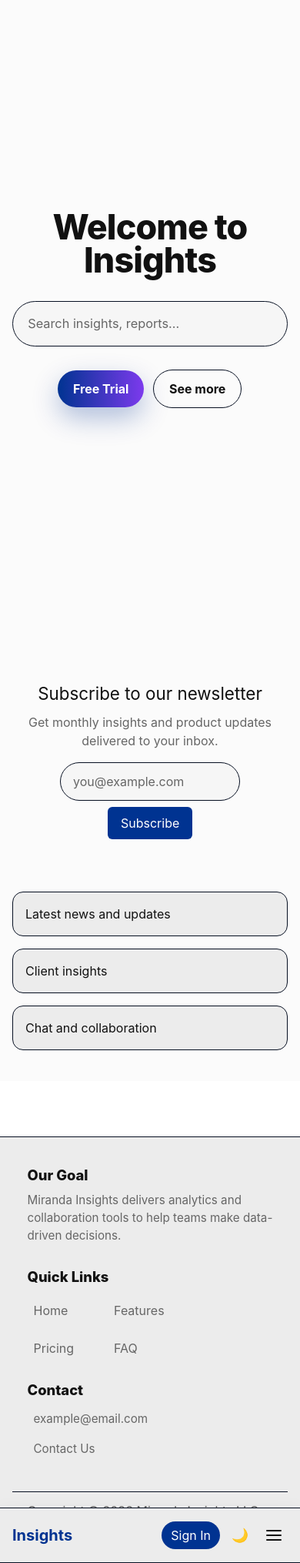
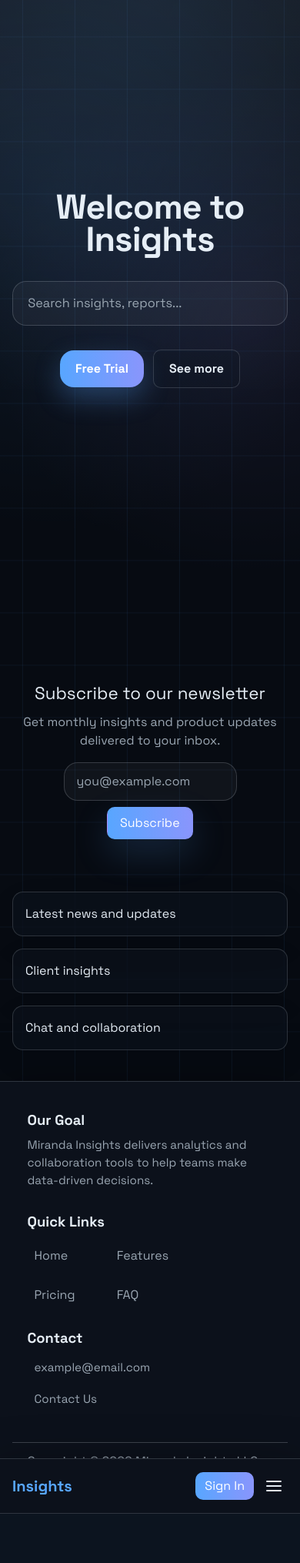
Before and after one commit to isaiaha09/miranda_insights, a Django app: page / in a window 390 px wide. Shown: the whole page at 77% size. After the commit the page ends 1966 px from the top, so only its background shows below. Run offline with Django 5.2, Linux system fonts and the light colour scheme.

Commit message:
got rid of the light mode/kept only dark mode; added dynamic animation background to look more techy; attempt to fix up mobile version. Slightly better...

```diff
--- a/current_website/static/css/style.css
+++ b/current_website/static/css/style.css
@@ -1,46 +1,34 @@
 /* Basic layout and simple nav/footer styles */
 :root {
-    /* Light mode defaults */
-    --bg: #ffffff;
-    --text: #111111;
-    --accent: #003391;
-    --muted: #666666;
-    --card-bg: #ececec;
-    --hero-start: #fbfbfb;
-    --hero-end: #fbfbfb;
-    --footer-bg: #ececec;
+    /* Dark theme defaults */
+    --bg: #070b12;
+    --text: #e6eef6;
+    --accent: #58a6ff;
+    --accent-2: #a78bfa;
+    --muted: #9aa6b2;
+    --card-bg: rgba(12, 17, 27, 0.72);
+    --hero-start: #070b12;
+    --hero-end: #070b12;
+    --footer-bg: #0c111b;
+    --chrome-bg: #0c111b;
 
-    --surface: #f6f6f6;
-    --border: #071022;
-    --border-soft: #071022;
-    --input-bg: rgba(0, 0, 0, 0.02);
-    --input-border: #071022;
-    --ring: rgba(0, 51, 145, 0.35);
+    --surface: rgba(14, 20, 33, 0.72);
+    --border: rgba(230, 238, 246, 0.16);
+    --border-soft: rgba(230, 238, 246, 0.10);
+    --input-bg: rgba(255, 255, 255, 0.04);
+    --input-border: rgba(230, 238, 246, 0.18);
+    --ring: rgba(88, 166, 255, 0.22);
 
-    --nav-shadow: 0 8px 28px rgba(17, 17, 17, 0.08);
+    --divider: rgba(230, 238, 246, 0.22);
+
+    --radius-sm: 10px;
+    --radius-md: 14px;
+    --radius-lg: 18px;
+
+    --nav-shadow: 0 20px 64px rgba(0, 0, 0, 0.55);
+    --footer-shadow: 0 20px 64px rgba(0, 0, 0, 0.55);
 
     --header-height: 4.5rem;
-}
-
-/* Dark mode overrides */
-body.dark-mode {
-    --bg: #0f1720;
-    --text: #e6eef6;
-    --accent: #58a6ff;
-    --muted: #9aa6b2;
-    --card-bg: #071022;
-    --hero-start: #08121a;
-    --hero-end: #08121a;
-    --footer-bg: #071022;
-
-    --surface: #0b1320;
-    --border: #ffffff;
-    --border-soft: #ffffff;
-    --input-bg: rgba(255, 255, 255, 0.04);
-    --input-border: #ffffff;
-    --ring: rgba(88, 166, 255, 0.35);
-
-    --nav-shadow: 0 10px 34px rgba(0, 0, 0, 0.55);
 }
 
 /* Global defaults */
@@ -54,9 +42,12 @@ html,
 body {
     height: 100%;
     margin: 0;
-    font-family: -apple-system, BlinkMacSystemFont, "Segoe UI", Roboto, Helvetica, Arial, sans-serif;
+    font-family: "Space Grotesk", ui-sans-serif, system-ui, -apple-system, "Segoe UI Variable", "Segoe UI", Roboto, "Helvetica Neue", Arial, sans-serif;
     background: var(--bg);
     color: var(--text);
+    -webkit-font-smoothing: antialiased;
+    -moz-osx-font-smoothing: grayscale;
+    text-rendering: optimizeLegibility;
 }
 
 body {
@@ -106,10 +97,21 @@ body.landing .site-header {
     padding: 0.95rem 1rem;
     border-top: 1px solid var(--border);
     border-bottom: 1px solid var(--border);
-    background: var(--footer-bg);
+    background: var(--chrome-bg);
     min-height: var(--header-height);
     transition: background-color 180ms ease, border-color 180ms ease;
     box-shadow: var(--nav-shadow);
+    backdrop-filter: blur(14px) saturate(1.05);
+}
+
+/* Reduce expensive effects while actively scrolling for smoother motion */
+body.is-scrolling .nav,
+body.is-scrolling .site-footer {
+    backdrop-filter: none;
+}
+
+body.is-scrolling .hero-block::before {
+    animation-play-state: paused;
 }
 
 .nav-overlay {
@@ -172,17 +194,20 @@ input:focus-visible {
 }
 
 .nav-right .signin {
-    background: var(--accent);
+    background: linear-gradient(90deg, var(--accent), var(--accent-2));
+    background-size: 160% 160%;
+    background-position: 0% 50%;
     color: #fff;
     padding: 0.4rem 0.75rem;
-    border-radius: 20px;
+    border-radius: var(--radius-sm);
     text-decoration: none;
     margin-left: 0;
-    transition: transform 160ms ease, filter 160ms ease;
+    transition: transform 160ms ease, filter 160ms ease, background-position 560ms ease;
 }
 
 .nav-right .signin:hover {
     filter: brightness(1.06);
+    background-position: 100% 50%;
     transform: translateY(-1px);
 }
 
@@ -190,8 +215,7 @@ input:focus-visible {
     transform: translateY(0);
 }
 
-.nav-hamburger,
-.theme-toggle {
+.nav-hamburger {
     display: inline-flex;
     align-items: center;
     justify-content: center;
@@ -199,7 +223,7 @@ input:focus-visible {
     height: 2.25rem;
     font-size: 1.1rem;
     line-height: 1;
-    border-radius: 10px;
+    border-radius: var(--radius-sm);
     background: transparent;
     border: 1px solid transparent;
     color: var(--text);
@@ -305,7 +328,7 @@ input:focus-visible {
     padding: .5rem 1rem;
     background: var(--accent);
     color: #fff;
-    border-radius: 6px;
+    border-radius: var(--radius-sm);
     text-decoration: none
     ;
     transition: transform 160ms ease, filter 160ms ease, box-shadow 160ms ease;
@@ -323,9 +346,17 @@ input:focus-visible {
 
 .btn-primary {
     display: inline-block;
-    background: var(--accent);
+    background: linear-gradient(90deg, var(--accent), var(--accent-2));
+    background-size: 160% 160%;
+    background-position: 0% 50%;
     color: #fff;
     border: 1px solid transparent;
+    box-shadow: 0 18px 46px color-mix(in srgb, var(--accent) 18%, transparent);
+    transition: transform 160ms ease, filter 160ms ease, box-shadow 160ms ease, background-position 560ms ease;
+}
+
+.btn-primary:hover {
+    background-position: 100% 50%;
 }
 
 .btn-primary:hover {
@@ -335,8 +366,8 @@ input:focus-visible {
 .btn-ghost {
     display: inline-block;
     padding: .6rem 1rem;
-    border-radius: 999px;
-    background: transparent;
+    border-radius: var(--radius-sm);
+    background: color-mix(in srgb, var(--surface) 35%, transparent);
     border: 1px solid var(--border);
     color: var(--text);
     text-decoration: none;
@@ -345,20 +376,24 @@ input:focus-visible {
 
 .btn-ghost:hover {
     background: var(--surface);
+    border-color: var(--border-soft);
 }
 
 /* Cards */
 .card {
     padding: 1rem;
     border: 1px solid var(--border);
-    border-radius: 6px;
+    border-radius: var(--radius-md);
     background: var(--card-bg);
-    transition: transform 180ms ease, border-color 180ms ease, background-color 180ms ease;
+    box-shadow: 0 14px 44px rgba(2, 6, 23, 0.06);
+    transition: transform 180ms ease, border-color 180ms ease, background-color 180ms ease, box-shadow 180ms ease;
     will-change: transform;
 }
 
 .card:hover {
     transform: translateY(-2px);
+    border-color: color-mix(in srgb, var(--accent) 22%, var(--border));
+    box-shadow: 0 18px 54px rgba(2, 6, 23, 0.10);
 }
 
 /* Landing hero styles */
@@ -366,6 +401,57 @@ input:focus-visible {
     width: 100%;
     background: linear-gradient(180deg, var(--hero-start) 0%, var(--hero-end) 100%);
     color: var(--text);
+    position: relative;
+    overflow: hidden;
+}
+
+.hero-block::before,
+.hero-block::after {
+    z-index: 0;
+}
+
+.hero-block > * {
+    position: relative;
+    z-index: 1;
+}
+
+/* Landing: subtle techy grid + glow */
+.hero-block::before {
+    content: "";
+    position: absolute;
+    inset: -2px;
+    pointer-events: none;
+    opacity: 0.55;
+    background-image:
+        linear-gradient(to right, color-mix(in srgb, var(--accent) 14%, transparent) 1px, transparent 1px),
+        linear-gradient(to bottom, color-mix(in srgb, var(--accent) 12%, transparent) 1px, transparent 1px),
+        radial-gradient(800px circle at 18% 18%, color-mix(in srgb, var(--accent) 18%, transparent), transparent 55%),
+        radial-gradient(640px circle at 82% 30%, color-mix(in srgb, var(--accent-2) 14%, transparent), transparent 52%);
+    background-size: 68px 68px, 68px 68px, auto, auto;
+    background-position: 0 0, 0 0, 0 0, 0 0;
+    animation: grid-pan 22s linear infinite;
+    filter: saturate(1.1);
+}
+
+.hero-block::after {
+    content: "";
+    position: absolute;
+    inset: 0;
+    pointer-events: none;
+    background:
+        linear-gradient(180deg, rgba(255, 255, 255, 0.06), transparent 40%),
+        radial-gradient(900px circle at 50% 0%, rgba(88, 166, 255, 0.10), transparent 60%);
+    opacity: 0.9;
+}
+
+@keyframes grid-pan {
+    from {
+        background-position: 0 0, 0 0, 0 0, 0 0;
+    }
+
+    to {
+        background-position: -136px -136px, -68px -68px, 0 0, 0 0;
+    }
 }
 
 
@@ -477,7 +563,7 @@ body.landing .hero-left h1 {
 .hero-search input[type="search"] {
     width: min(100%, 34rem);
     padding: 0.9rem 1rem;
-    border-radius: 999px;
+    border-radius: var(--radius-lg);
     border: 1px solid var(--input-border);
     background: var(--input-bg);
     color: var(--text);
@@ -513,9 +599,11 @@ body.landing .hero-search {
 }
 
 .hero-cta .btn-primary {
-    background: linear-gradient(90deg, var(--accent), #7c3aed);
+    background: linear-gradient(90deg, var(--accent), var(--accent-2));
+    background-size: 160% 160%;
+    background-position: 0% 50%;
     padding: .65rem 1.1rem;
-    border-radius: 999px;
+    border-radius: var(--radius-lg);
     border: 0;
 }
 
@@ -603,7 +691,7 @@ body.landing .hero-right {
 
 .subscribe-form input[type="email"] {
     padding: .75rem 1rem;
-    border-radius: 999px;
+    border-radius: var(--radius-lg);
     border: 1px solid var(--input-border);
     width: 320px;
     max-width: 60vw;
@@ -635,18 +723,20 @@ body.landing .hero-right {
 }
 
 .features .card {
-    border-radius: 14px;
+    border-radius: var(--radius-md);
     background: var(--card-bg);
 }
 
 /* Footer */
 .site-footer {
     border-top: 1px solid var(--border);
-    background: var(--footer-bg);
+    background: var(--chrome-bg);
     padding: 1rem;
     text-align: center;
     color: var(--muted);
     transition: background-color 180ms ease, border-color 180ms ease;
+    box-shadow: var(--footer-shadow);
+    backdrop-filter: blur(12px) saturate(1.02);
 }
 
 /* Let the footer breathe on wide screens */
@@ -670,10 +760,6 @@ body.landing .hero-right {
     font-size: 1.15rem;
     font-weight: 800;
     color: var(--text);
-}
-
-body.dark-mode .footer-col h4 {
-    color: #ffffff;
 }
 
 .footer-col p {
@@ -706,17 +792,19 @@ body.dark-mode .footer-col h4 {
     text-decoration: none;
     display: inline-block;
     padding: 0.25rem 0.5rem;
-    border-radius: 999px;
-    transition: background-color 160ms ease, color 160ms ease;
+    border-radius: var(--radius-sm);
+    border: 1px solid transparent;
+    transition: background-color 160ms ease, color 160ms ease, border-color 160ms ease;
 }
 
 .footer-col a:hover {
     color: var(--text);
     background: var(--surface);
+    border-color: var(--border-soft);
 }
 
 .footer-bottom {
-    border-top: 1px solid var(--border-soft);
+    border-top: 1px solid var(--divider);
     padding-top: 0.75rem;
     margin-top: 0.75rem;
 }
@@ -789,6 +877,28 @@ body.dark-mode .footer-col h4 {
     .content-row {
         display: block;
         padding: 0 1rem;
+    }
+
+    /* Mobile landing: keep hero centered and avoid transform-created blank bands */
+    body.landing .hero-landing {
+        align-items: center;
+        min-height: 100svh;
+        transform: none;
+        padding-top: 0;
+    }
+
+    body.landing .hero-inner {
+        justify-content: center;
+        padding-top: clamp(1rem, 5vw, 2rem);
+    }
+
+    body.landing .site-main {
+        padding-top: 0;
+        transform: none;
+    }
+
+    body.landing .site-header {
+        top: calc(100svh - var(--header-height));
     }
 
     .hero h1 {
--- a/current_website/static/js/main.js
+++ b/current_website/static/js/main.js
@@ -10,41 +10,6 @@ document.addEventListener('DOMContentLoaded', function(){
     }
   } catch (e) {
     console.error('Error setting site year', e);
-  }
-
-  // Theme toggle: persistent light/dark mode
-  try {
-    var rootBody = document.body;
-    var toggle = document.getElementById('theme-toggle');
-
-    function applyTheme(theme) {
-      if (theme === 'dark') {
-        rootBody.classList.add('dark-mode');
-        if (toggle) toggle.textContent = '☀️';
-      } else {
-        rootBody.classList.remove('dark-mode');
-        if (toggle) toggle.textContent = '🌙';
-      }
-    }
-
-    // initialize from localStorage, or system preference if not set
-    var stored = localStorage.getItem('insights-theme');
-    if (stored === 'dark' || stored === 'light') {
-      applyTheme(stored);
-    } else if (window.matchMedia && window.matchMedia('(prefers-color-scheme: dark)').matches) {
-      applyTheme('dark');
-    }
-
-    if (toggle) {
-      toggle.addEventListener('click', function () {
-        var isDark = rootBody.classList.contains('dark-mode');
-        var next = isDark ? 'light' : 'dark';
-        applyTheme(next);
-        try { localStorage.setItem('insights-theme', next); } catch (e) { /* ignore */ }
-      });
-    }
-  } catch (e) {
-    console.error('Theme toggle init failed', e);
   }
 
   // Mobile nav menu toggle
@@ -114,7 +79,19 @@ document.addEventListener('DOMContentLoaded', function(){
     if (isLanding) {
       var header = document.querySelector('.site-header');
       var heroLeft = document.querySelector('.hero-left');
-      var ticking = false;
+      var rafId = 0;
+      var targetTop = null;
+      var currentTop = null;
+      var currentProgress = 0;
+      var headerHeight = 0;
+      var scrollDistance = 500;
+      var scrollReleaseDistance = 500;
+      var EASE_FAST = 0.35;
+      var SNAP_THRESHOLD = 0.8;
+      var JUMP_SMOOTH_THRESHOLD = 56;
+      var lastWheelAt = 0;
+      var scrollIdleTimer = 0;
+      var lastScrollY = window.scrollY || window.pageYOffset || 0;
 
       function clamp01(n) {
         if (n < 0) return 0;
@@ -122,64 +99,190 @@ document.addEventListener('DOMContentLoaded', function(){
         return n;
       }
 
-      function updateLandingScroll() {
-        ticking = false;
+      function recomputeMetrics() {
         if (!header) return;
-
-        var scrollY = window.scrollY || window.pageYOffset || 0;
-        // Transition distance is capped to available scroll so the nav can always reach the top.
         var docEl = document.documentElement;
+        var viewportH = window.innerHeight || 800;
+        var isMobileViewport = window.innerWidth <= 800;
+        headerHeight = header.getBoundingClientRect().height || 0;
         var maxScrollable = 0;
         if (docEl) {
           maxScrollable = Math.max(0, (docEl.scrollHeight || 0) - (window.innerHeight || 0));
         }
-        // Complete the bottom->top transition within a moderate scroll.
-        // If the page is short, cap to the available scroll so it still reaches the top.
-        var desiredDistance = 500; // px
-        var scrollDistance = Math.max(1, Math.min(desiredDistance, maxScrollable || desiredDistance));
-        var progress = clamp01(scrollY / scrollDistance);
-        var headerHeight = header.getBoundingClientRect().height || 0;
+
+        // Mobile: move header out of the way quickly on scroll-down.
+        // Desktop: keep the longer cinematic travel.
+        var desiredDistance = isMobileViewport
+          ? Math.max(420, Math.round(viewportH * 0.65))
+          : Math.max(900, Math.round(viewportH * 1.2));
+        scrollDistance = Math.max(1, Math.min(desiredDistance, maxScrollable || desiredDistance));
+
+        // Mobile up-scroll release: keep header pinned at top until near page top.
+        scrollReleaseDistance = isMobileViewport
+          ? Math.max(220, Math.round(viewportH * 0.48))
+          : scrollDistance;
+      }
+
+      function computeTargetTop(scrollY, scrollingUp) {
+        if (!header) return 0;
+        var isMobileViewport = window.innerWidth <= 800;
+        var progress;
+
+        if (isMobileViewport && scrollingUp) {
+          if (scrollY > scrollReleaseDistance) {
+            progress = 1;
+          } else {
+            progress = clamp01(scrollY / Math.max(1, scrollReleaseDistance));
+          }
+        } else {
+          progress = clamp01(scrollY / scrollDistance);
+        }
+
         var bottomOffset = Math.max(0, window.innerHeight - headerHeight);
-        var topPx = progress >= 1 ? 0 : Math.round(bottomOffset * (1 - progress));
+        var topPx = progress >= 1 ? 0 : (bottomOffset * (1 - progress));
+        currentProgress = progress;
+        return topPx;
+      }
 
-        // Keep the hero from intersecting the moving navbar by shifting it up in sync
-        // with the navbar's travel from bottom -> top.
-        var heroShift = Math.max(0, bottomOffset - topPx);
-        document.documentElement.style.setProperty('--landing-hero-shift', Math.round(heroShift) + 'px');
+      function applyLandingState(topPx, progress) {
+        if (!header) return;
+        var clampedTop = Math.max(0, topPx);
+        var bottomOffset = Math.max(0, window.innerHeight - headerHeight);
 
-        // Move header between bottom -> top without using transforms (keeps fixed-position children working).
-        header.style.top = topPx + 'px';
+        // Keep the hero from intersecting with the traveling nav.
+        var heroShift = Math.max(0, bottomOffset - clampedTop);
+        document.documentElement.style.setProperty('--landing-hero-shift', heroShift.toFixed(3) + 'px');
 
-        // Make room for the header without changing document flow (avoids scrollHeight changes while scrolling).
-        var mainShift = Math.max(0, Math.round(headerHeight * (1 - progress)));
-        document.documentElement.style.setProperty('--landing-main-shift', mainShift + 'px');
+        // Move header bottom->top with subpixel precision for smoother scrollbar drag.
+        header.style.top = clampedTop.toFixed(3) + 'px';
 
-        // Fade out the hero content as you scroll.
+        // Keep layout stable while header transitions.
+        var mainShift = Math.max(0, headerHeight * (1 - progress));
+        document.documentElement.style.setProperty('--landing-main-shift', mainShift.toFixed(3) + 'px');
+
         if (heroLeft) {
           if (progress <= 0) {
-            // Preserve the initial CSS fade-in.
             heroLeft.style.opacity = '';
             heroLeft.style.transform = '';
             heroLeft.style.pointerEvents = '';
           } else {
             heroLeft.style.opacity = String(1 - progress);
-            // Avoid adding another translateY here since the whole hero section
-            // is already moving upward with the navbar.
             heroLeft.style.transform = '';
             heroLeft.style.pointerEvents = progress > 0.95 ? 'none' : '';
           }
         }
       }
 
-      function onLandingScroll() {
-        if (ticking) return;
-        ticking = true;
-        window.requestAnimationFrame(updateLandingScroll);
+      function animateLanding() {
+        rafId = 0;
+        if (targetTop === null || currentTop === null) return;
+
+        var delta = targetTop - currentTop;
+        currentTop += delta * EASE_FAST;
+
+        // Smooth progress based on the animated position, not the raw scroll sample.
+        var bottomOffset = Math.max(0, window.innerHeight - headerHeight);
+        var progressFromTop = 1 - clamp01(currentTop / Math.max(1, bottomOffset));
+        currentProgress = progressFromTop;
+        applyLandingState(currentTop, currentProgress);
+
+        if (Math.abs(delta) > SNAP_THRESHOLD) {
+          rafId = window.requestAnimationFrame(animateLanding);
+        } else {
+          currentTop = targetTop;
+          var bottomOffset2 = Math.max(0, window.innerHeight - headerHeight);
+          currentProgress = 1 - clamp01(currentTop / Math.max(1, bottomOffset2));
+          applyLandingState(currentTop, currentProgress);
+        }
       }
 
+      function scheduleLandingAnimation() {
+        var scrollYNow = window.scrollY || window.pageYOffset || 0;
+        var scrollingDown = scrollYNow > lastScrollY;
+        var scrollingUp = scrollYNow < lastScrollY;
+        lastScrollY = scrollYNow;
+
+        targetTop = computeTargetTop(scrollYNow, scrollingUp);
+        if (currentTop === null) {
+          currentTop = targetTop;
+          applyLandingState(currentTop, currentProgress);
+          return;
+        }
+
+        var bottomOffset = Math.max(0, window.innerHeight - headerHeight);
+        var atTopEdge = currentTop <= 0.6;
+        var atBottomEdge = currentTop >= (bottomOffset - 0.6);
+
+        var now = Date.now();
+        var isWheelDriven = (now - lastWheelAt <= 120);
+        var isLikelyScrollbarDrag = (now - lastWheelAt > 120) && (Math.abs(targetTop - currentTop) > 40);
+        var leavingBoundary = (atTopEdge && scrollingUp) || (atBottomEdge && scrollingDown);
+
+        // Browser scrollbar dragging should map directly with no catch-up animation.
+        if (!isWheelDriven) {
+          if (rafId) {
+            window.cancelAnimationFrame(rafId);
+            rafId = 0;
+          }
+          currentTop = targetTop;
+          applyLandingState(currentTop, currentProgress);
+          return;
+        }
+
+        // Scrollbar thumb dragging often emits sparse large jumps. Map directly to avoid catch-up lag.
+        if (isLikelyScrollbarDrag || leavingBoundary) {
+          if (rafId) {
+            window.cancelAnimationFrame(rafId);
+            rafId = 0;
+          }
+          currentTop = targetTop;
+          applyLandingState(currentTop, currentProgress);
+          return;
+        }
+
+        // For normal wheel/trackpad scrolling, apply immediately to avoid perceived lag.
+        if (Math.abs(targetTop - currentTop) <= JUMP_SMOOTH_THRESHOLD) {
+          if (rafId) {
+            window.cancelAnimationFrame(rafId);
+            rafId = 0;
+          }
+          currentTop = targetTop;
+          applyLandingState(currentTop, currentProgress);
+          return;
+        }
+
+        if (!rafId) {
+          rafId = window.requestAnimationFrame(animateLanding);
+        }
+      }
+
+      function onLandingScroll() {
+        if (scrollIdleTimer) {
+          window.clearTimeout(scrollIdleTimer);
+        }
+        document.body.classList.add('is-scrolling');
+        scrollIdleTimer = window.setTimeout(function () {
+          document.body.classList.remove('is-scrolling');
+        }, 120);
+
+        scheduleLandingAnimation();
+      }
+
+      function onLandingResize() {
+        recomputeMetrics();
+        scheduleLandingAnimation();
+      }
+
+      recomputeMetrics();
+      window.addEventListener('wheel', function () {
+        lastWheelAt = Date.now();
+      }, { passive: true });
       window.addEventListener('scroll', onLandingScroll, { passive: true });
-      window.addEventListener('resize', onLandingScroll);
-      updateLandingScroll();
+      window.addEventListener('resize', onLandingResize);
+      // Initialize immediately at the correct visual position.
+      targetTop = computeTargetTop(window.scrollY || window.pageYOffset || 0, false);
+      currentTop = targetTop;
+      applyLandingState(currentTop, currentProgress);
     }
   } catch (e) {
     console.error('Landing scroll behavior init failed', e);
--- a/current_website/templates/base.html
+++ b/current_website/templates/base.html
@@ -1,14 +1,17 @@
 {% load static %}
 <!doctype html>
-<html lang="en">
+<html lang="en" class="dark-mode">
   <head>
     <meta charset="utf-8" />
     <meta name="viewport" content="width=device-width, initial-scale=1" />
     <title>{% block title %}Insights Website{% endblock %}</title>
+    <link rel="preconnect" href="https://fonts.googleapis.com" />
+    <link rel="preconnect" href="https://fonts.gstatic.com" crossorigin />
+    <link href="https://fonts.googleapis.com/css2?family=Space+Grotesk:wght@400;500;600;700&display=swap" rel="stylesheet" />
     <link rel="stylesheet" href="{% static 'css/tailwind-build.css' %}" />
     <link rel="stylesheet" href="{% static 'css/style.css' %}" />
   </head>
-  <body class="{% block body_class %}{% endblock %}">
+  <body class="dark-mode {% block body_class %}{% endblock %}">
     <header class="site-header">
       <nav class="nav" id="site-nav">
         <div class="nav-left">
@@ -24,7 +27,6 @@
 
         <div class="nav-right">
           <a class="signin" href="#">Sign In</a>
-          <button id="theme-toggle" class="theme-toggle" type="button" aria-label="Toggle theme" title="Toggle light / dark">🌙</button>
           <button class="nav-hamburger" id="nav-hamburger" type="button" aria-label="Menu" aria-controls="nav-menu" aria-expanded="false">
             <span class="hamburger" aria-hidden="true">
               <span></span>
```
Also changed, not shown: other parts of current_website/static/css/style.css (+27 -7 lines).
